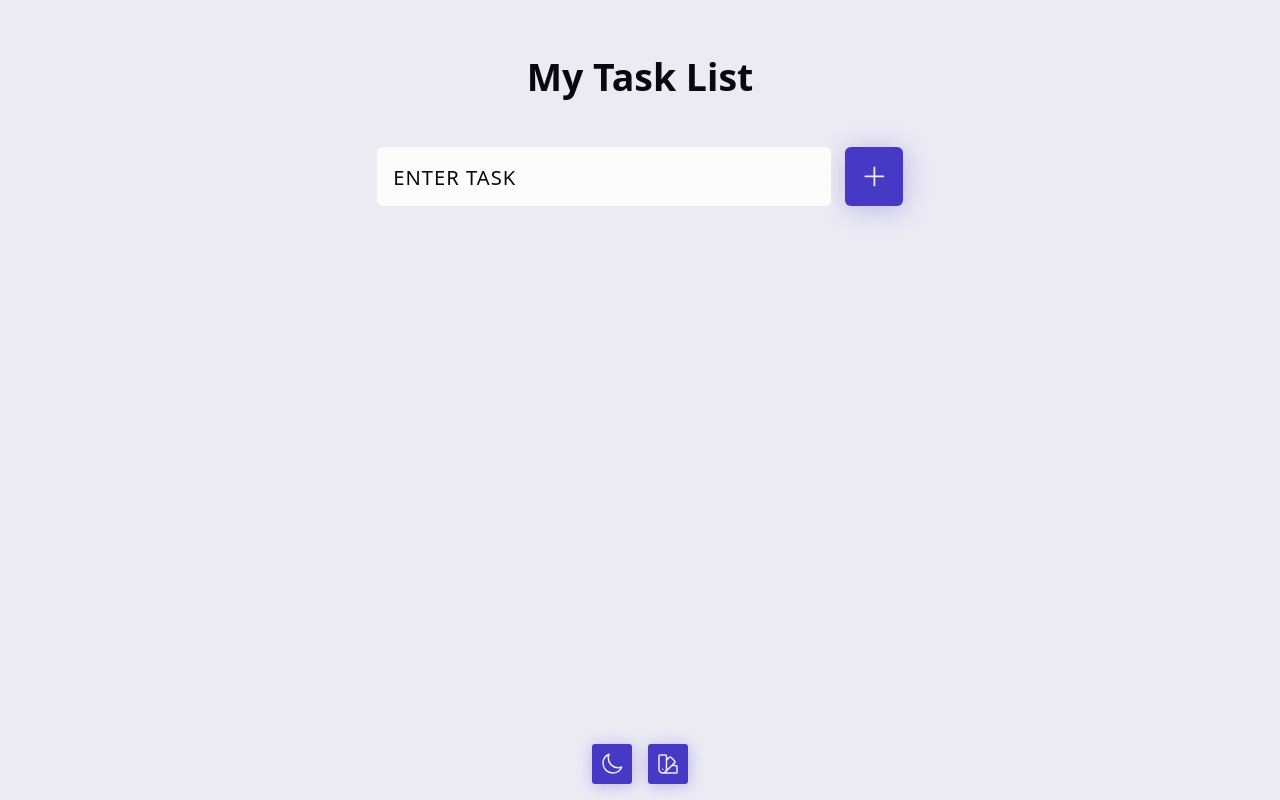
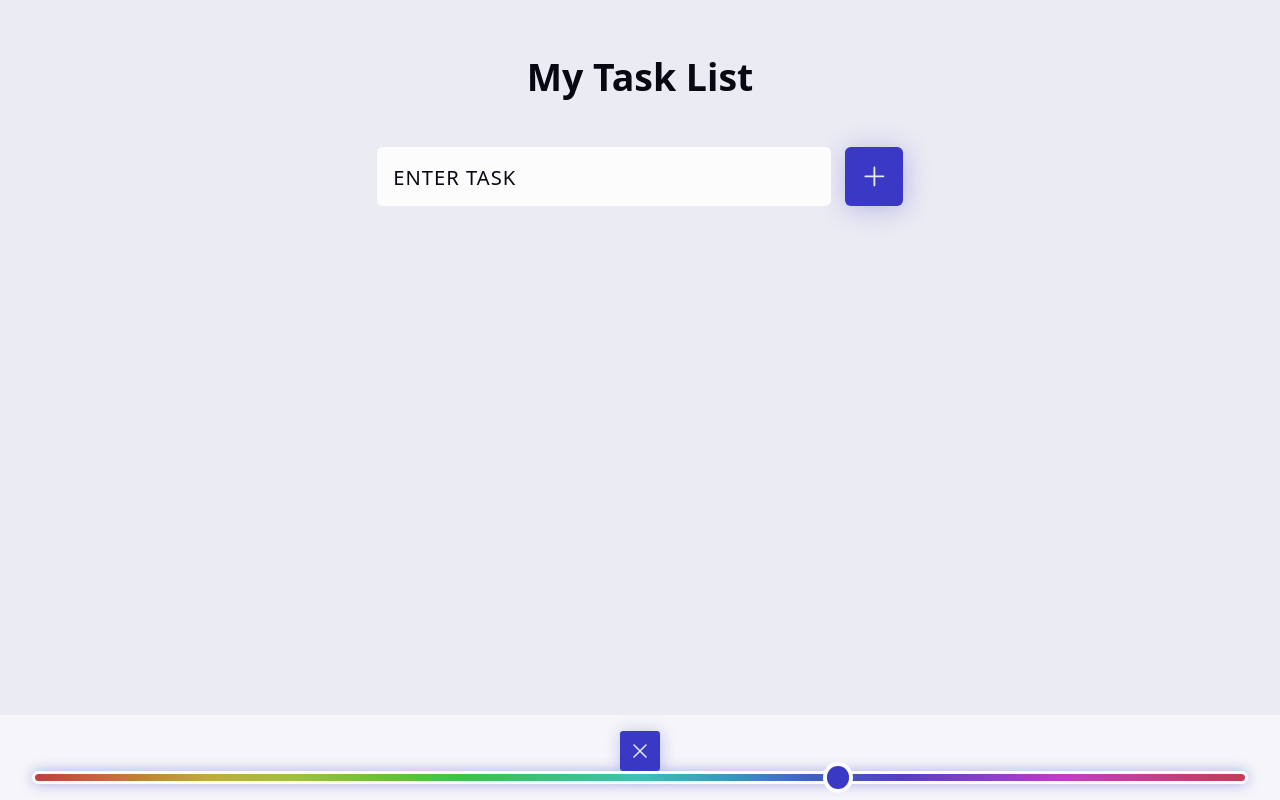
Before and after one commit to MiguelLamas/react-todo, a React (Vite) app: page / in a window 1280 px wide. Both pictures are taken after a click on the button 668 px from the left and 764 px from the top of the page. Built offline with nearby package versions, Linux system fonts and the light colour scheme.

Commit message:
Completed adding logic to Theme Switcher, icons and localStorage

```diff
--- a/src/components/ThemeSwitcher.jsx
+++ b/src/components/ThemeSwitcher.jsx
@@ -1,35 +1,73 @@
-import React, { useState } from "react";
+import React, { useState, useEffect } from "react";
 
 // Icons
-import {
-  XMarkIcon,
-  SunIcon,
-  MoonIcon,
-  SwatchIcon,
-} from "@heroicons/react/24/outline";
+import { XMarkIcon, SunIcon, MoonIcon, SwatchIcon } from "@heroicons/react/24/outline";
+
+// Custom hooks
+import useLocalStorage from "../hooks/useLocalStorage";
 
 // Styles
 import styles from "./ThemeSwitcher.module.css";
 
 const ThemeSwitcher = () => {
-  const [isColorPicking, setIsColorPicking] = useState(false);
+    const [hue, setHue] = useLocalStorage("react-todo.color", "240");
+
+    const defaultDark = window.matchMedia("(prefers-color-scheme: dark)").matches
+    const [theme, setTheme] = useLocalStorage("react-todo.theme",
+    defaultDark ? "dark" : "light");
+    const [isColorPicking, setIsColorPicking] = useState(false);
+
+
+    useEffect(() => {
+        document.documentElement.setAttribute("color-scheme", theme);
+    }, [theme])
+
+    useEffect(() => {
+        document.documentElement.style.setProperty("--_hue", hue);
+    }, [hue])
 
   return (
     <aside
       className={styles.wrapper}
-      // style
+      style={{backgroundColor: isColorPicking
+      ? "hsl(var(--muted) / .6)"
+      : "transparent"
+      }}
     >
       {isColorPicking ? (
         <>
-          <button>a</button>
-          <input type="range" />
+          <button
+          className={`btn $[styles.close]`}
+          aria-label="Close color picking mode"
+          onClick={() => setIsColorPicking(false)}
+          >
+            <XMarkIcon />
+          </button>
+          <input
+            className={styles.picker}
+            type="range"
+            min="0"
+            max="360"
+            aria-label="Change color theme slider"
+            value={hue}
+            onInput={(e) => setHue(e.target.value)}
+          />
         </>
       ) : (
         <div className={styles.btns}>
-          <button className="btn">
-            <MoonIcon />
+          <button className="btn"
+          aria-label={`Change theme to ${theme === "light" ?
+          "dark" : "light"} mode`}
+          role="switch"
+          onClick={() => setTheme(theme === "light" ? "dark" : "light")}
+        >
+            {theme === "dark" ? <SunIcon /> : <MoonIcon />}
           </button>
-          <button className="btn">
+          <button
+          className="btn"
+          aria-label="Enable color picking mode"
+          onClick={() => setIsColorPicking(true)}
+          >
             <SwatchIcon />
           </button>
         </div>
```
